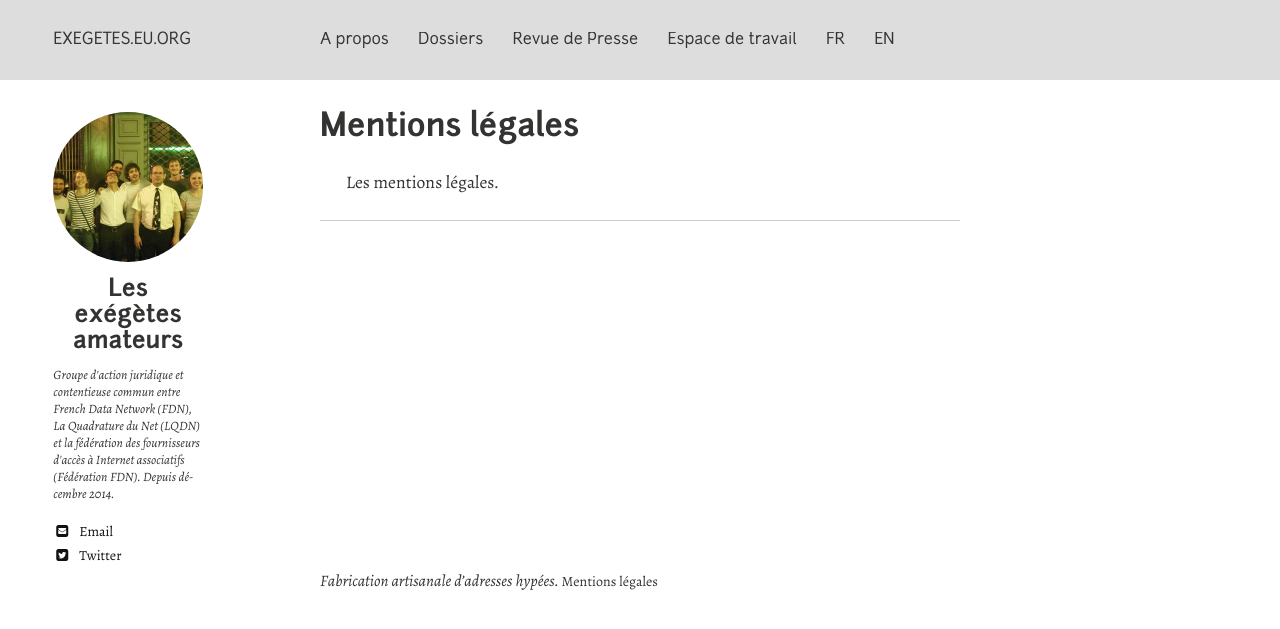
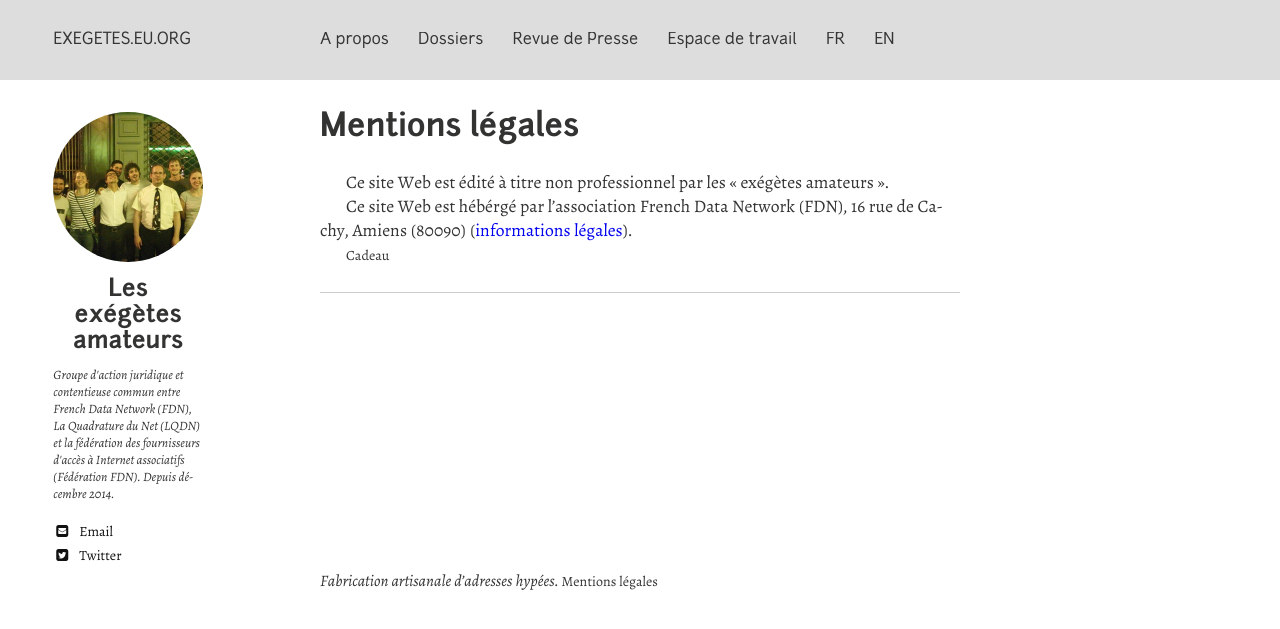
Before and after one commit to hugoroy/exegetes-web, a Jekyll site: the page built from mentions-legales/index.md, in a window 1280 px wide. Shown: the top 629 px of the page. Built offline with Jekyll 4.4.1, drawn with Linux system fonts in a browser that asks for light colours; nearby versions of some CDN libraries.

Commit message:
maj mentions

```diff
--- a/mentions-legales/index.md
+++ b/mentions-legales/index.md
@@ -4,4 +4,12 @@ title: Mentions légales
 modified: 2015-12-01
 ---
 
-Les mentions légales.
+
+Ce site Web est édité à titre non professionnel par les « exégètes
+amateurs ».
+
+Ce site Web est hébérgé par l'association French Data Network (FDN),
+16 rue de Cachy, Amiens (80090) ([informations légales](http://www.fdn.fr/mentionslegales/)).
+
+
+<small><a href="/fealchevalier/">Cadeau</a></small>
```
